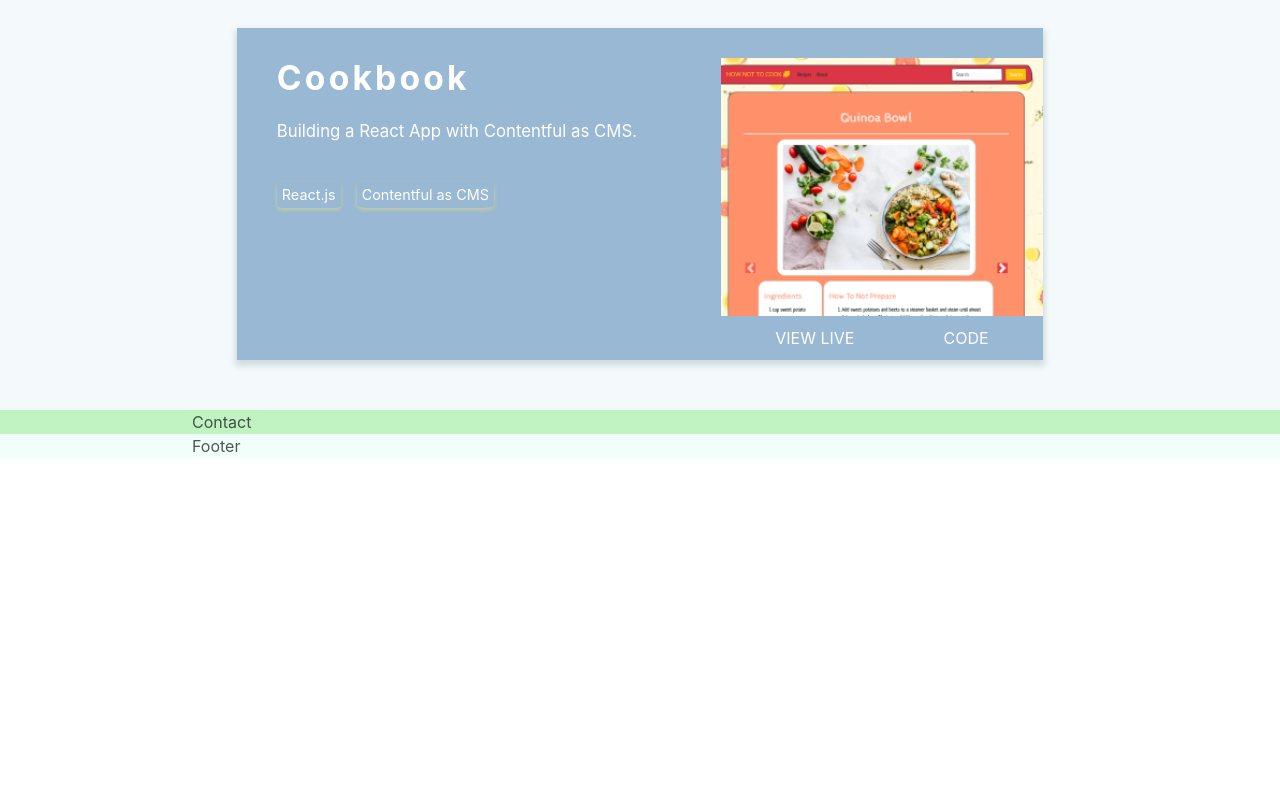
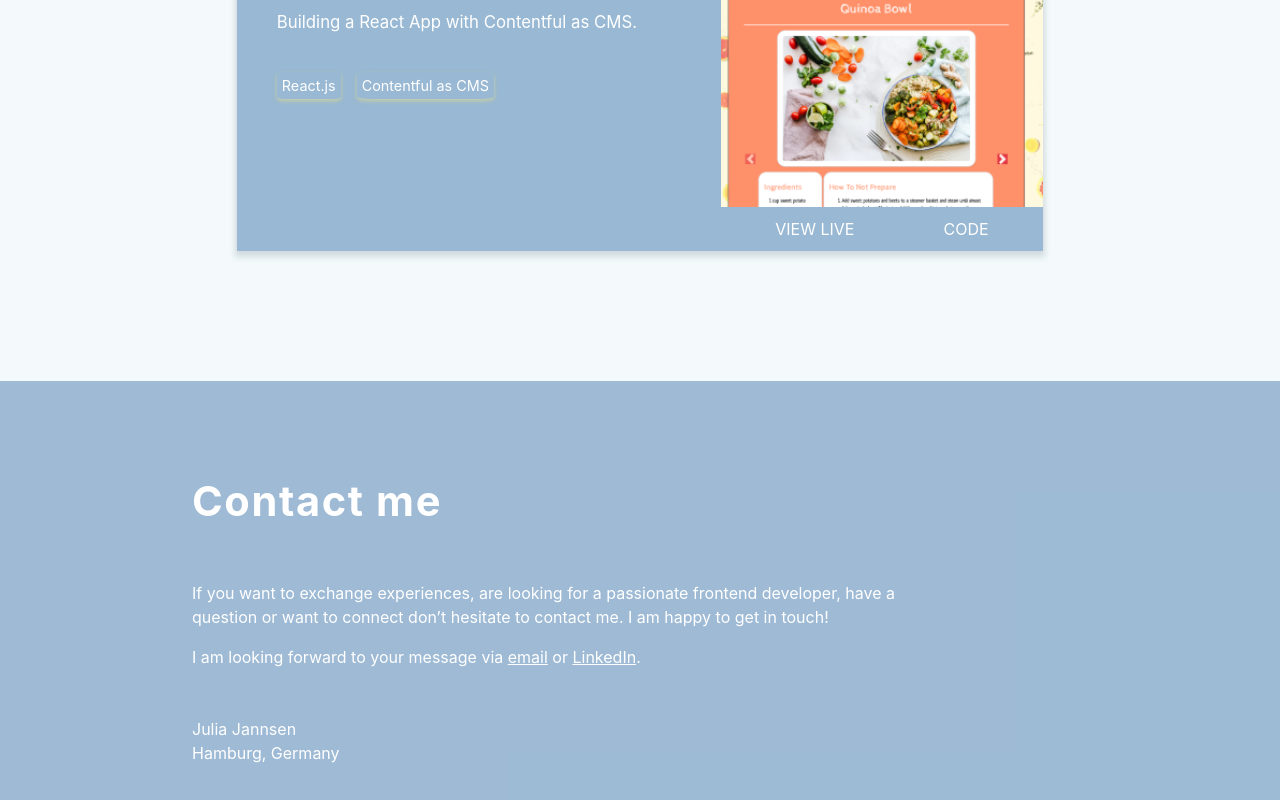
Before and after one commit to juliamj/portfolio_, a React (Create React App) app: page / in a window 1280 px wide. Shown: the part 2811-3611 px from the top of the page. Before the commit the page ends 3269 px from the top, so only its background shows below. Built offline with nearby package versions, Linux system fonts and the light colour scheme; the HTML template or start-up script is replaced by a standard one.

Commit message:
add contact section

```diff
--- a/src/App.js
+++ b/src/App.js
@@ -4,7 +4,7 @@ import About from "./components/About";
 import Skills from "./components/Skills";
 import Portfolio from "./components/Portfolio";
 import Contact from "./components/Contact";
-import Footer from "./components/Footer";
+// import Footer from "./components/Footer";
 import './styles/App.css';
 import './styles/Nav.css';
 import './styles/About.css';
@@ -21,7 +21,7 @@ function App() {
         <Skills />
         <Portfolio />
         <Contact />
-        <Footer />
+        {/* <Footer /> */}
     </div>
   );
 }
--- a/src/components/Contact.js
+++ b/src/components/Contact.js
@@ -4,7 +4,20 @@ function Contact(props) {
     return (
         <div className="contact">
             <div className="section">
-                Contact
+                <h1 className="heading">Contact me</h1>
+                <div className="contact-container">
+                    <p>
+                        If you want to exchange experiences, are looking for a passionate frontend developer, have a question or want to connect don’t hesitate to contact me. I am happy to get in touch!
+                </p>
+                    <p>I am looking forward to your message via <span><a className="contact-link" href="mailto:jmjannsen(at)gmail.com">
+                        email
+                            </a></span> or <span><a className="contact-link" href="https://www.linkedin.com/in/juliamj" target="_blank">
+                            LinkedIn
+                            </a></span>.</p>
+
+                    <p className="mt-5">Julia Jannsen<br />
+                    Hamburg, Germany</p>
+                </div>
             </div>
         </div>
     );
--- a/src/styles/About.css
+++ b/src/styles/About.css
@@ -2,6 +2,7 @@
     /* background-color: aquamarine; */
     margin-top: 10%;
     min-height: 90vh;
+    /* margin-bottom: 10vh; */
 }
 
 /* ABOUT LEFT */
@@ -102,4 +103,7 @@
       .text-md-vw {
         font-size: 3vw;
       }
+      .paragraph {
+        font-size: 0.8em;
+      }
 }
--- a/src/styles/Contact.css
+++ b/src/styles/Contact.css
@@ -1,3 +1,27 @@
 .contact {
-    background-color: rgba(119, 231, 125, 0.466);
+    background-color: rgba(24, 92, 156, 0.418);
+    padding-top: 10vh;
+    padding-bottom: 10vh;
+    color: white;
 }
+.contact-link {
+    text-decoration: underline;
+    color: inherit;
+}
+.contact-link:hover {
+    text-decoration: none;
+    color: inherit;
+}
+.contact-container {
+    max-width: 80%;
+}
+@media only screen and (max-width:780px) {
+    .contact-container {
+        max-width: 100%;
+        text-align: center;
+        font-size: 0.8em;
+    }
+    /* .contact-container {
+        max-width: 100%;
+    } */
+}
--- a/src/styles/Portfolio.css
+++ b/src/styles/Portfolio.css
@@ -1,6 +1,7 @@
 .portfolio {
     background-color: rgba(206, 231, 235, 0.219);
-    padding-top: 5vh;
+    padding-top: 10vh;
+    padding-bottom: 10vh;
     /* padding-bottom: 20vh; */
     /* height: 100vh; */
 }
--- a/src/styles/Skills.css
+++ b/src/styles/Skills.css
@@ -1,8 +1,7 @@
 .skills {
     background-color: rgba(24, 92, 156, 0.418);
     padding-top: 10vh;
-    /* padding-bottom: 20vh; */
-    min-height: 100vh;
+    padding-bottom: 10vh;
     color: white;
 }
 
@@ -73,6 +72,6 @@
         font-size: 0.6rem;
     }
     .skills li {
-        margin-bottom: 5px;
+        margin-bottom: 10px;
     }
   }
```
